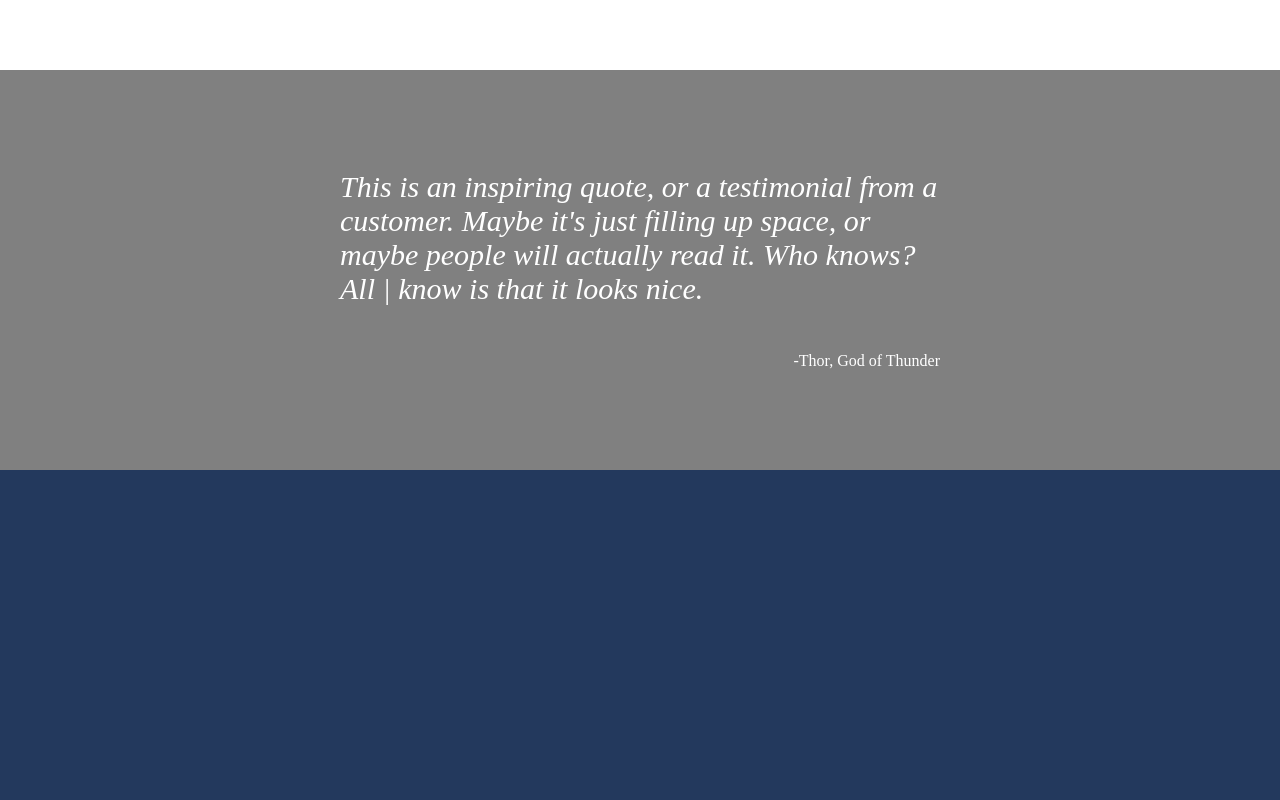
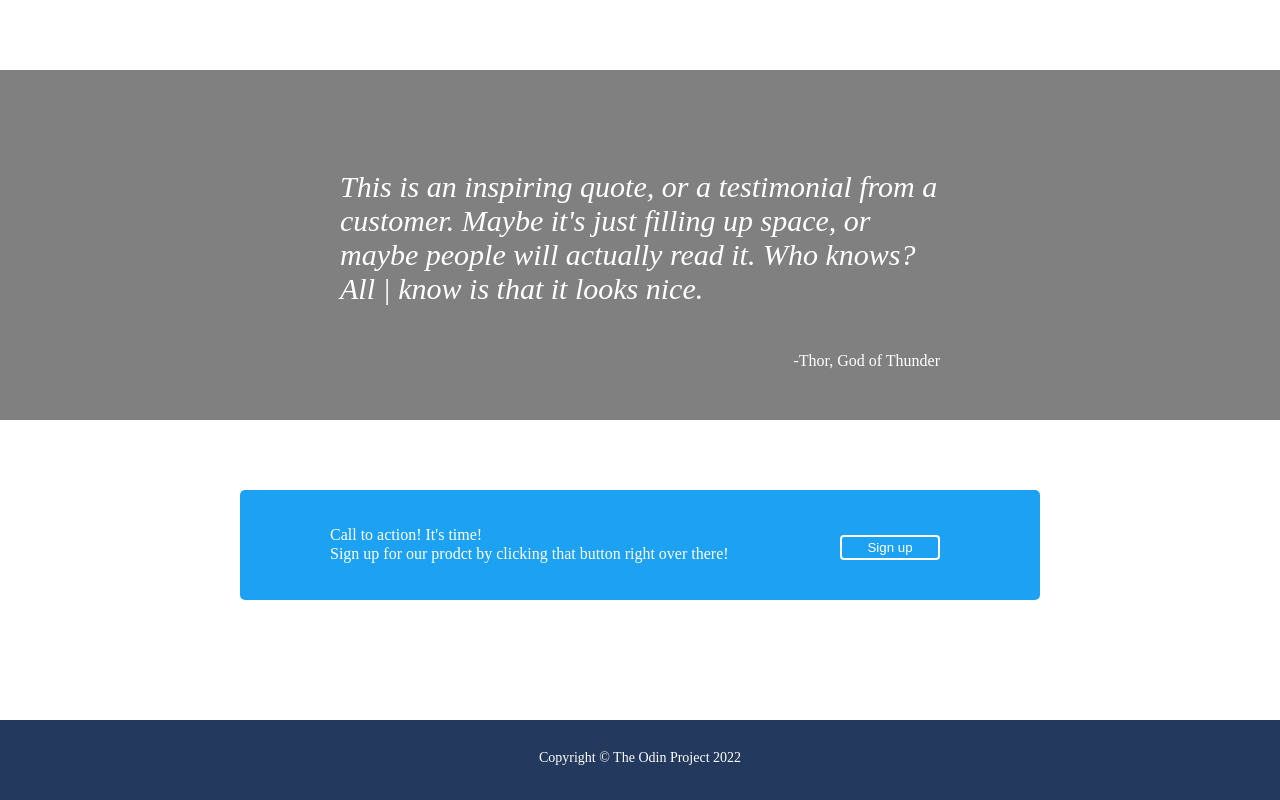
Before and after one commit to CtrlAltSudo/landing-page, a plain HTML site: page index.html in a window 1280 px wide. Shown: the part 770-1570 px from the top of the page. Before the commit the page ends 1240 px from the top, so only its background shows below. Drawn offline with Linux system fonts and the light colour scheme.

Commit message:
mostly completed, need to add finishing touches

```diff
--- a/index.html
+++ b/index.html
@@ -60,6 +60,21 @@
     </div>
 
 </div>
+<div class="fourth-container">
+    <div class="banner">
+        <p class="text-top-banner">Call to action! It's time! </p>
+        <p class="text-bottom-banner">Sign up for our prodct by clicking that button right over there!</p>
+        <button class="button-banner">Sign up</button>
+    </div>
+
+
+</div>
+
+<div class="footer-container">
+    <div class="footer-credits">
+        <p class="copyright-tdp">Copyright © The Odin Project 2022</p>
+    </div>
+</div>
 
 
 </body>
--- a/style.css
+++ b/style.css
@@ -76,7 +76,7 @@ body {
     margin-top: 140px;
 }
 .third-container {
-    height: 400px;
+    height: 350px;
     background-color: grey;
 }
 .quote {
@@ -97,3 +97,50 @@ body {
     width: 600px;
     text-align: end;
 }
+
+.fourth-container {
+    height: 300px;
+    background-color: white;
+    display: flex;
+    justify-content: center;
+    flex-direction: row;
+}
+
+.banner {
+    display: flex;
+    flex-wrap: wrap;
+    flex-direction: column;
+    width: 800px;
+    height: 110px;
+    background-color: #1DA1F2;
+    margin-top: 70px;
+    border-radius: 5px;
+}
+
+.text-top-banner, .text-bottom-banner  {
+    margin-bottom: -15px;
+    padding-left: 90px;
+}
+.text-top-banner {
+    padding-top: 20px;
+}
+.button-banner {
+    width: 100px;
+    align-self: flex-end;
+    margin-right: 100px;
+    margin-top: -13px;
+    border: 2px solid #ffff;
+    background-color: #1DA1F2;
+    color: white;
+    border-radius: 4px;
+    padding: 3px;
+}
+.footer-container {
+    height: 50px;
+    background-color: #23395D;
+}
+.copyright-tdp {
+    text-align: center;
+    font-size: 14px;
+    margin-top: 30px;
+}
```
